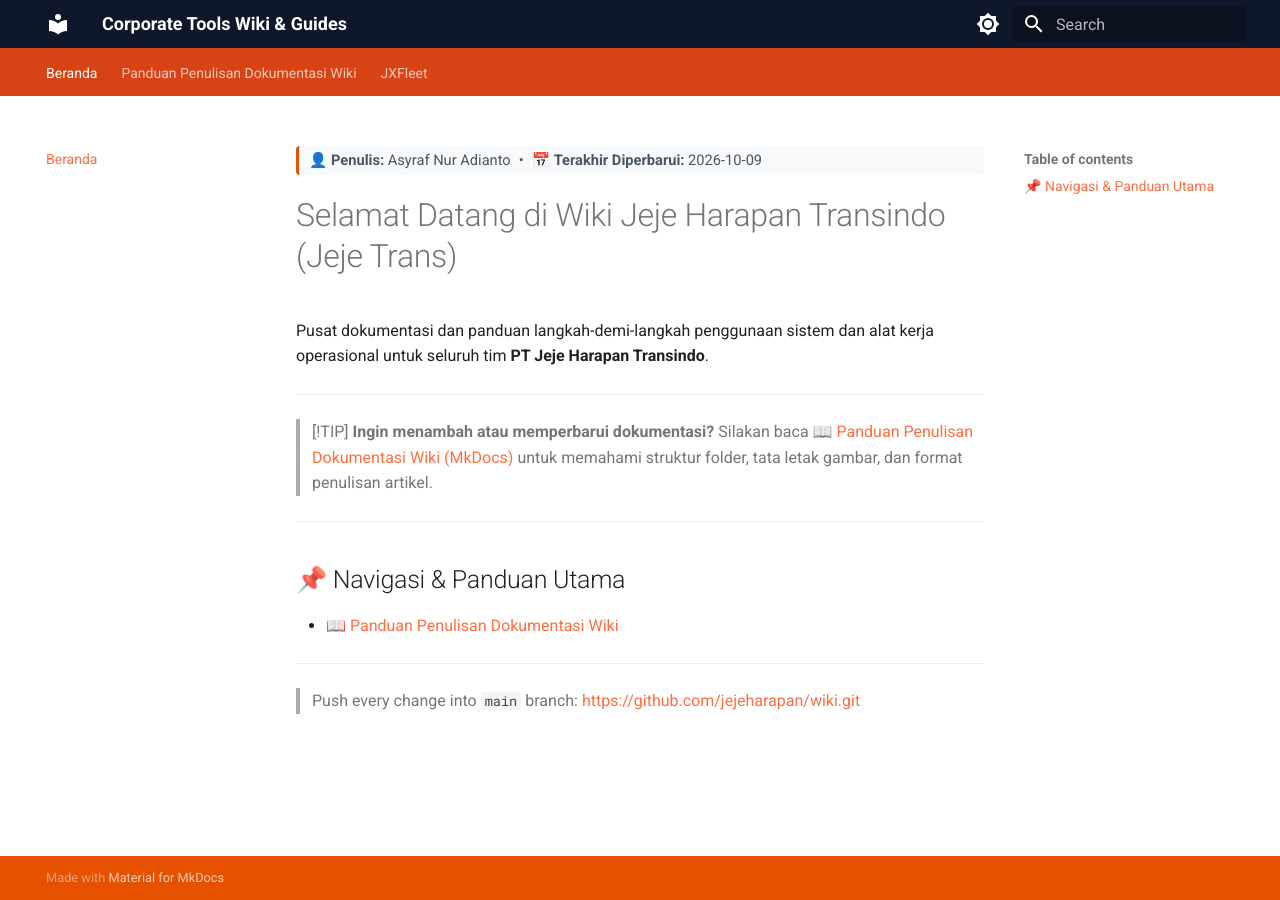
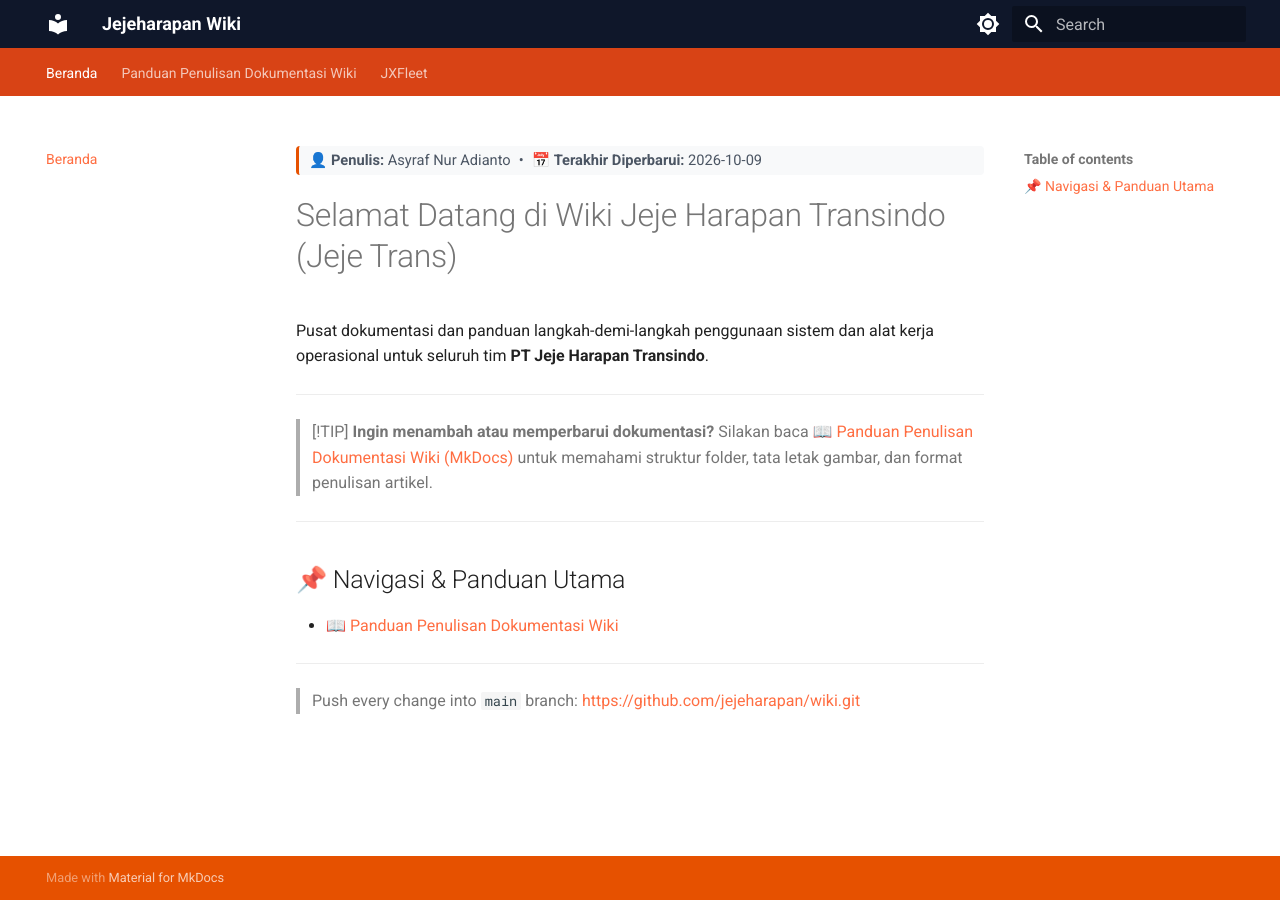
Before and after one commit to jejeharapan/wiki, an MkDocs documentation site: the page built from article/index.md, in a window 1280 px wide. Built offline with MkDocs 1.6.1 and Material for MkDocs 9.7.7, drawn with Linux system fonts in a browser that asks for light colours.

```diff
--- a/mkdocs.yml
+++ b/mkdocs.yml
@@ -1,5 +1,5 @@
-site_name: Corporate Tools Wiki & Guides
-site_description: Step-by-step corporate tool guides for all employees
+site_name: Jejeharapan Wiki
+site_description:
 docs_dir: article
 site_dir: site
 
```
